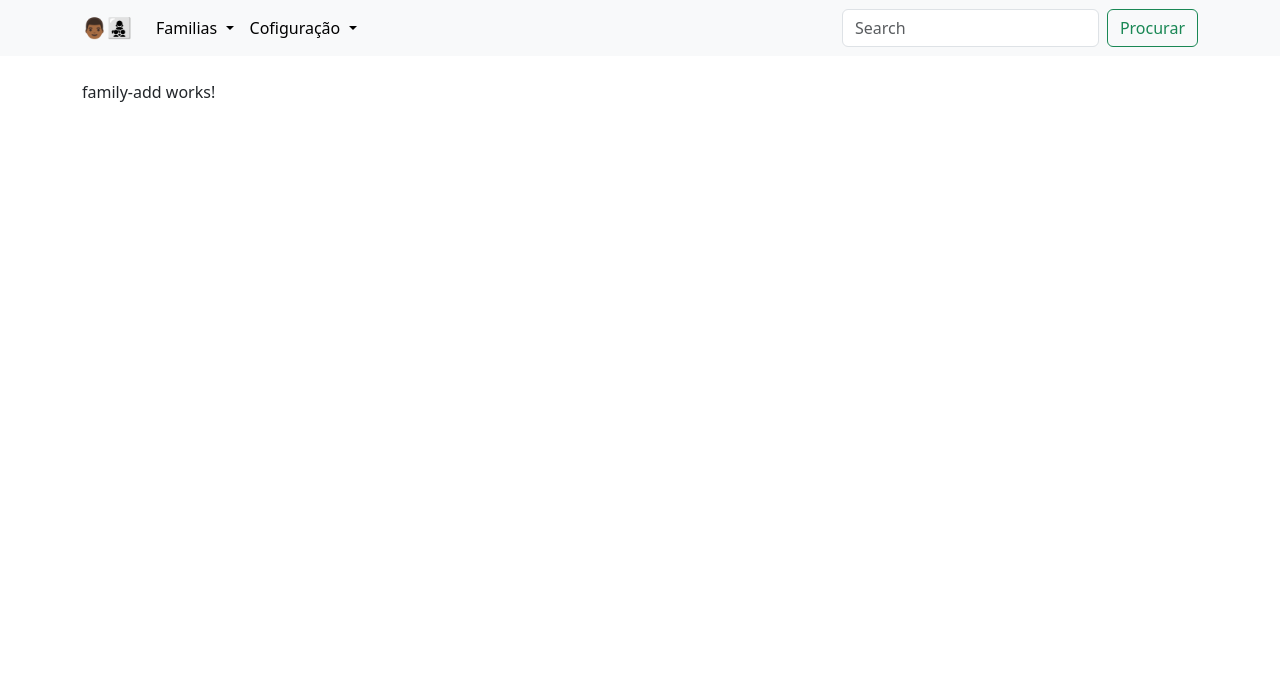
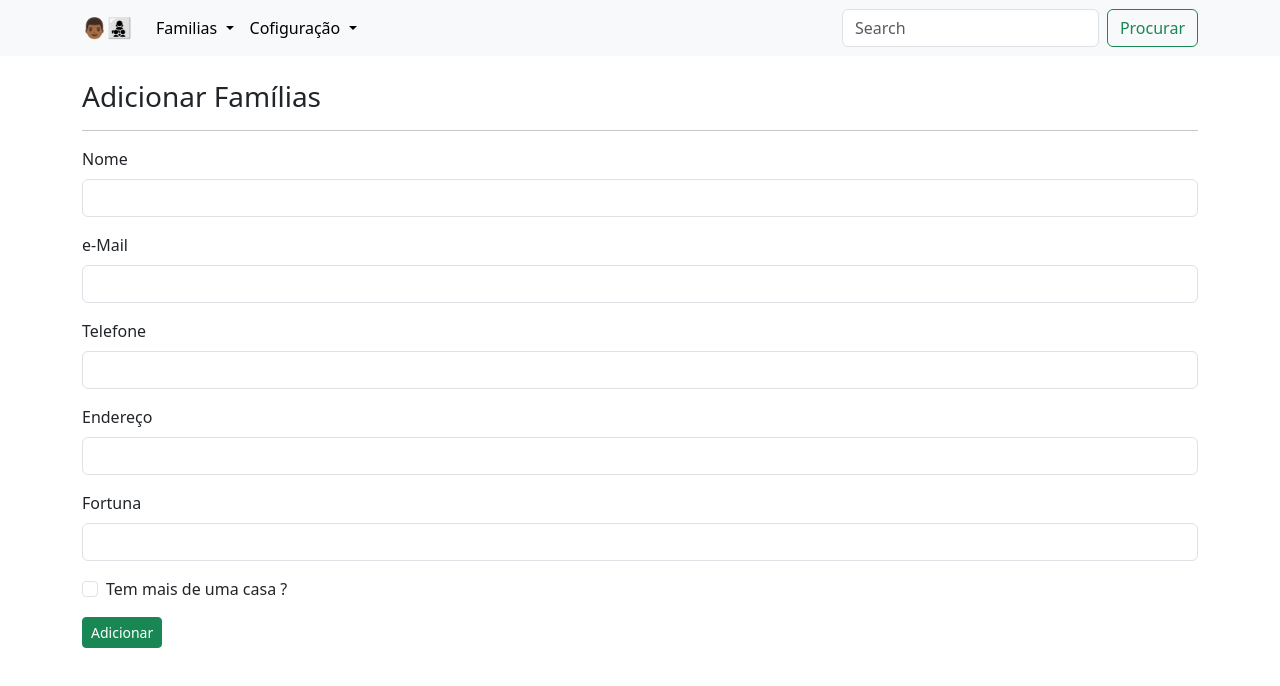
Before and after one commit to Fausio/FamilyRegister-Angular.UI, an Angular app: page /family-add in a window 1280 px wide. Shown: the top 686 px of the page. Built offline with nearby package versions, Linux system fonts and the light colour scheme.

Commit message:
form basic

```diff
--- a/src/app/components/family/family-add/family-add.component.html
+++ b/src/app/components/family/family-add/family-add.component.html
@@ -1 +1,37 @@
-<p>family-add works!</p>
+<h3>
+    Adicionar Famílias
+</h3>
+<hr />
+
+<form>
+    <div class="mb-3">
+        <label for="nome" class="form-label">Nome</label>
+        <input type="text" class="form-control" id="nome">
+    </div>
+
+    <div class="mb-3">
+        <label for="email" class="form-label">e-Mail</label>
+        <input type="email" class="form-control" id="email">
+    </div>
+
+    <div class="mb-3">
+        <label for="phone" class="form-label">Telefone</label>
+        <input type="text" class="form-control" id="phone">
+    </div>
+
+    <div class="mb-3">
+        <label for="address" class="form-label">Endereço</label>
+        <input type="text" class="form-control" id="address">
+    </div>
+
+    <div class="mb-3">
+        <label for="money" class="form-label">Fortuna</label>
+        <input type="text" class="form-control" id="money">
+    </div>
+
+    <div class="mb-3 form-check">
+        <input type="checkbox" class="form-check-input" id="exampleCheck1">
+        <label class="form-check-label" for="exampleCheck1">Tem mais de uma casa ?</label>
+    </div>
+    <button type="submit" class="btn btn-success btn-sm">Adicionar</button>
+</form>
--- a/src/app/components/family/family-pagination/family-pagination.component.html
+++ b/src/app/components/family/family-pagination/family-pagination.component.html
@@ -1,8 +1,9 @@
 <h3>
     Famílias
 </h3>
+<hr />
 
-<hr />
+
 <div class="table-responsive ">
     <div *ngIf="families && families.length > 0">
 
@@ -25,7 +26,7 @@
                     <td scope="row">{{item.address}}</td>
                     <td scope="row">{{item.members}}</td>
                     <td scope="row">{{item.money}}</td>
-                    <td scope="row"> <button class="btn btn-sm btn-primary">View</button></td>
+                    <td scope="row"> <button class="btn btn-sm btn-outline-dark">View</button></td>
 
                 </tr>
 
```
